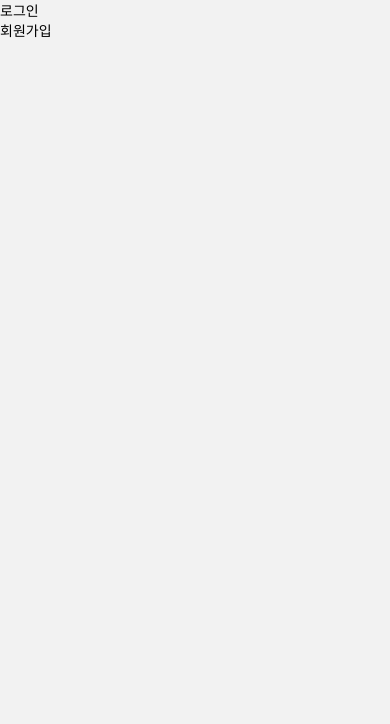
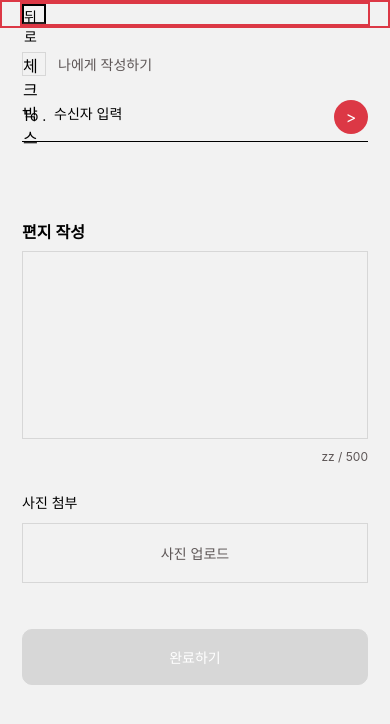
Before and after one commit to Neodinary-Hackaton-Team-I/web, a React Native app: screen /WriteLetterScreen in a window 390 px wide. Before the commit this address had no page. Shown: the top 724 px of the page. Built offline with nearby package versions, Linux system fonts and the light colour scheme.

Commit message:
feat : WriteLetterScreen layout completed

```diff
--- a/AppInner.tsx
+++ b/AppInner.tsx
@@ -5,6 +5,7 @@ import { createNativeStackNavigator } from '@react-navigation/native-stack';
 import { StackParamList } from 'src/shared/stack/stack';
 
 import LoginScreen from '@screens/login';
+import WriteLetterScreen from '@screens/WriteLetterScreen/WriteLetterScreen';
 
 const stack = createNativeStackNavigator<StackParamList>();
 
@@ -12,6 +13,8 @@ function AppInner() {
   return (
     <GestureHandlerRootView>
       <stack.Navigator screenOptions={{ headerShown: false }}>
+        <stack.Screen name="WriteLetterScreen" component={WriteLetterScreen} />
+
         <stack.Screen name="LoginScreen" component={LoginScreen} />
       </stack.Navigator>
     </GestureHandlerRootView>
--- a/package.json
+++ b/package.json
@@ -10,19 +10,22 @@
     "test": "jest"
   },
   "dependencies": {
+    "@hookform/resolvers": "^3.9.1",
     "@react-navigation/bottom-tabs": "^7.0.7",
     "@react-navigation/native": "^7.0.4",
     "@react-navigation/native-stack": "^7.1.1",
     "axios": "^1.7.7",
     "nativewind": "^2.0.11",
     "react": "18.3.1",
+    "react-hook-form": "^7.53.2",
     "react-native": "0.76.3",
     "react-native-cli": "^2.0.1",
     "react-native-gesture-handler": "^2.21.2",
     "react-native-safe-area-context": "^4.14.0",
     "react-native-screens": "^4.3.0",
     "react-native-svg": "^15.9.0",
-    "recoil": "^0.7.7"
+    "recoil": "^0.7.7",
+    "zod": "^3.23.8"
   },
   "devDependencies": {
     "@babel/core": "^7.25.2",
--- /dev/null
+++ b/src/screens/WriteLetterScreen/WriteLetterScreen.tsx
@@ -0,0 +1,103 @@
+import React from 'react';
+import { Pressable, SafeAreaView, Text, View } from 'react-native';
+import { TextInput } from 'react-native-gesture-handler';
+import { useForm, Controller } from 'react-hook-form';
+import { z } from 'zod';
+import { zodResolver } from '@hookform/resolvers/zod';
+
+const LetterSchema = z.object({
+  to: z.string().min(1, '수신자를 입력해주세요'),
+  message: z.string().min(1, '편지 내용을 작성해주세요.').max(500, '500자를 초과할 수 없습니다.'),
+});
+
+const WriteLetterScreen = () => {
+  const {
+    control,
+    handleSubmit,
+    formState: { errors },
+  } = useForm({
+    resolver: zodResolver(LetterSchema),
+    defaultValues: {
+      to: '',
+      message: '',
+    },
+  });
+  return (
+    <SafeAreaView>
+      <View className="border-2 border-red200 h-full px-[18px] flex  align-center">
+        <View className="w-full h-[24px] justify-start border-2 border-red200">
+          {/* SVG 파일 대체 (뒤로 가기)  */}
+          <View className="w-[24px] h-full border-2 border-b-black100">
+            <Pressable>
+              <Text>뒤로</Text>
+            </Pressable>
+          </View>
+          {/* 나에게 작성하기 */}
+          <View className="w-full h-[24px] flex flex-row mt-[28px] mb-[10px] items-center">
+            <Pressable className="w-[24px] h-[24px] border border-gray03 mr-3">체크박스</Pressable>
+            <Text className="text-gray01">나에게 작성하기</Text>
+          </View>
+          {/* 수신자 */}
+          <View className="relative w-full h-[56px] mb-10">
+            <Text className="absolute left-0 bottom-[18px]">To .</Text>
+            <Controller
+              control={control}
+              name="to"
+              rules={{ required: true }}
+              render={({ field: { onChange, value } }) => (
+                <TextInput
+                  className={`w-full h-14 border-b ${
+                    errors.to ? 'border-red-500' : 'border-gray-300'
+                  } pl-8`}
+                  placeholder="수신자 입력"
+                  onChangeText={onChange}
+                  value={value}
+                />
+              )}
+            />
+            {errors.to && <Text className="text-red-500 text-xs mt-1">{errors.to.message}</Text>}
+            <Pressable className="absolute w-[34px] h-[34px] rounded-full bg-[#DC3845] right-0 bottom-2 flex items-center justify-center">
+              <Text className="text-white text-base">{'>'}</Text>
+            </Pressable>
+          </View>
+          {/* <View className="relative w-full h-[56px]">
+            <Text className="absolute left-0 bottom-[18px]">To .</Text>
+            <TextInput className="w-full h-full border-b border-b-gray03 mb-[38px] text-black pl-[33px]"></TextInput>
+            <Pressable className="w-[34px] h-[34px] absolute rounded-full bg-[#DC3845] right-0 bottom-[11px] items-center justify-center">
+              <Text className="text-white text-[16px]">{'>'}</Text>
+            </Pressable>
+          </View> */}
+
+          {/* 편지 작성 */}
+          <View className="w-full h-[244px] mt-[38px] flex">
+            <View className="w-full h-[19px] mb-[12px]">
+              <Text className="text-base font-semibold">편지 작성</Text>
+            </View>
+            <TextInput
+              className="w-full h-[188px] border border-gray03 px-2 mb-[10px]"
+              multiline={true}
+            ></TextInput>
+            <View className="flex items-end">
+              <Text className="text-[12px] text-gray01 right-0">{'zz'} / 500</Text>
+            </View>
+          </View>
+
+          {/* 사진 첨부 */}
+          <View className="w-full h-[92px] mb-[45px] mt-[28px]">
+            <Text className="h-[19px] mb-[12px] ">사진 첨부</Text>
+            <Pressable className="w-full h-[60px] border border-gray03 flex justify-center items-center">
+              <Text className="text-gray01">사진 업로드</Text>
+            </Pressable>
+          </View>
+
+          {/* 완료하기 버튼 */}
+          <Pressable className="w-full h-[56px] border border-gray03 bg-[#D7D7D7] flex items-center justify-center rounded-[10px]">
+            <Text className="text-white">완료하기</Text>
+          </Pressable>
+        </View>
+      </View>
+    </SafeAreaView>
+  );
+};
+
+export default WriteLetterScreen;
--- a/tailwind.config.js
+++ b/tailwind.config.js
@@ -14,6 +14,8 @@ module.exports = {
       black100: '#282525',
       gray100: '#5D5656',
       gray200: '#grey02',
+      gray01: '#5D5656',
+      gray03: '#D7D7D7',
       white: '#FFFFFF',
     },
     backgroundColor: {
```
Also changed, not shown: src/widgets/Header.tsx (added), 2 other files (tests, documents, lock files or other folders).
